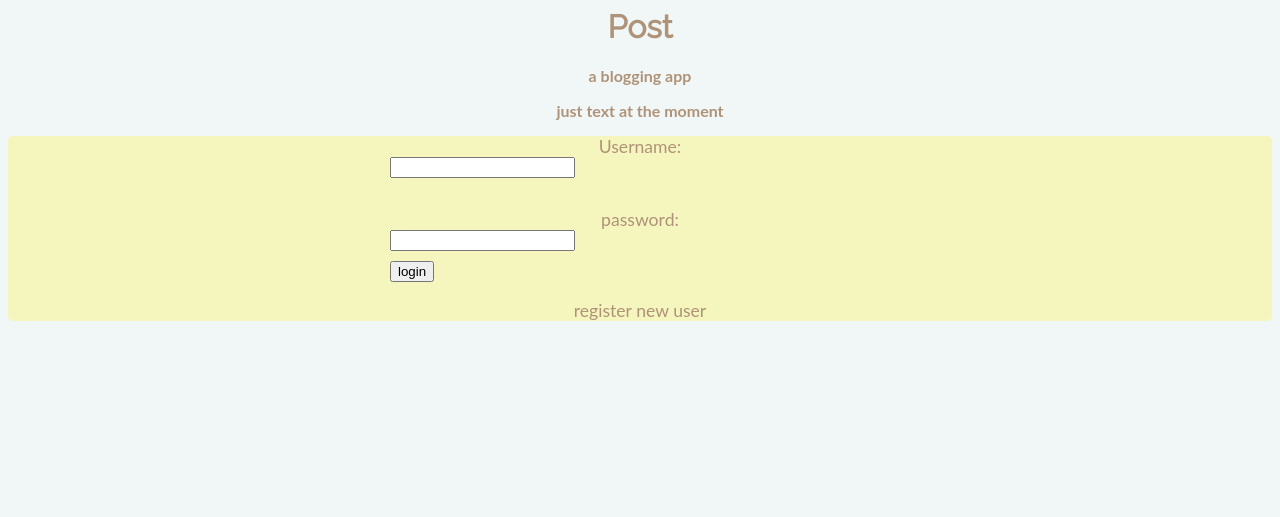
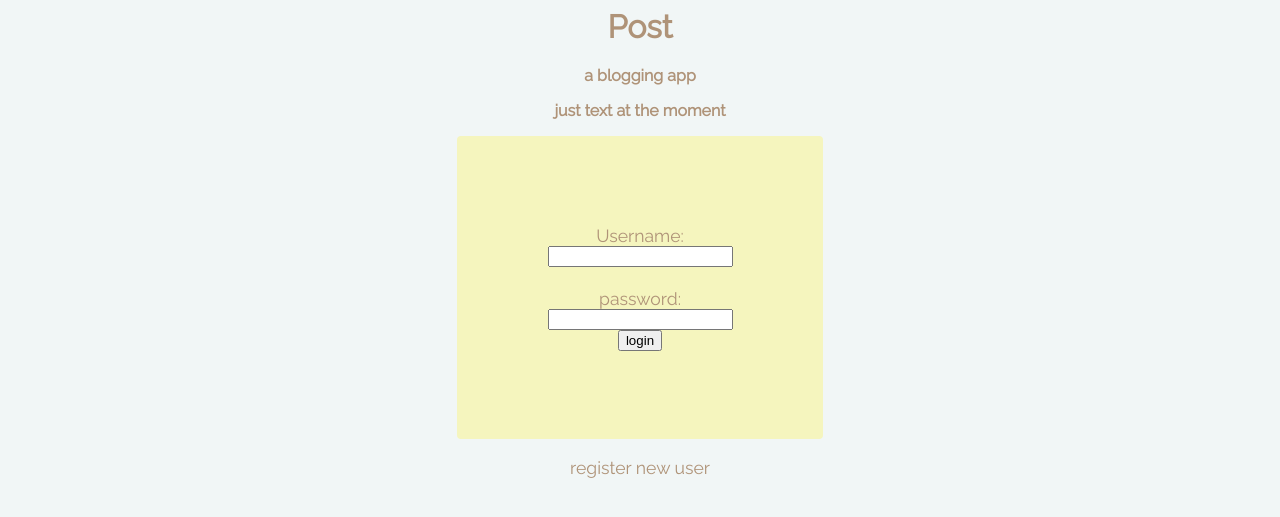
Before and after one commit to andrewtran634/blog, a Django app: page /login/ in a window 1280 px wide. Shown: the top 517 px of the page. Run offline with Django 3.2, Linux system fonts and the light colour scheme; some libraries are stand-ins or nearby versions.

Commit message:
'some style changes, centered form, needs padding though'

```diff
--- a/login/static/css/logstyle.css
+++ b/login/static/css/logstyle.css
@@ -9,31 +9,32 @@ h1 {
 }
 h3 {
 	font-size: 1em;
-	font-family: Lato;
+	font-family: Raleway;
 }
 p {
 	font-size: 1.1em;
-	font-family: Lato;
+	font-family: Raleway;
 }
 form {
 	font-size: 1.1em;
-	font-family: Lato;
+	padding: 7%;
+	font-family: Raleway;
 	margin: 0 auto;
-	width: 500px;
+	width: 15%;
+	background-color: rgb(245, 245, 190);
 }
 input {
 	display: block;
 	margin-bottom: 2%;
+	margin:	0 auto;
 }
 span {
 	display: none;
 }
 #reg {
-	background-color: rgb(245, 245, 190);
 	border-radius: 5px
 }
 #log {
-	background-color: rgb(245, 245, 190);
 	border-radius: 5px;
 }
 #lattempt {
```
